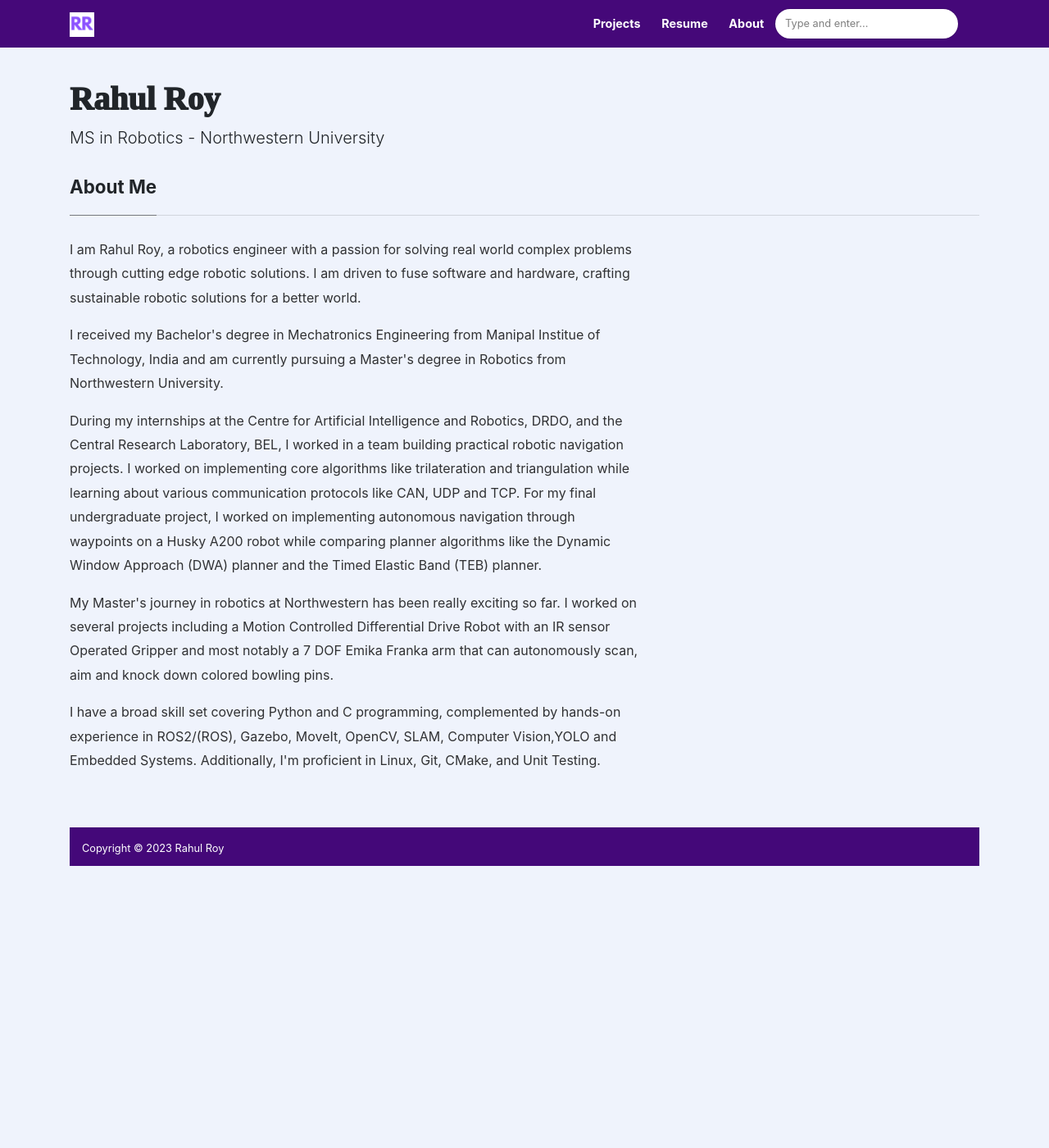
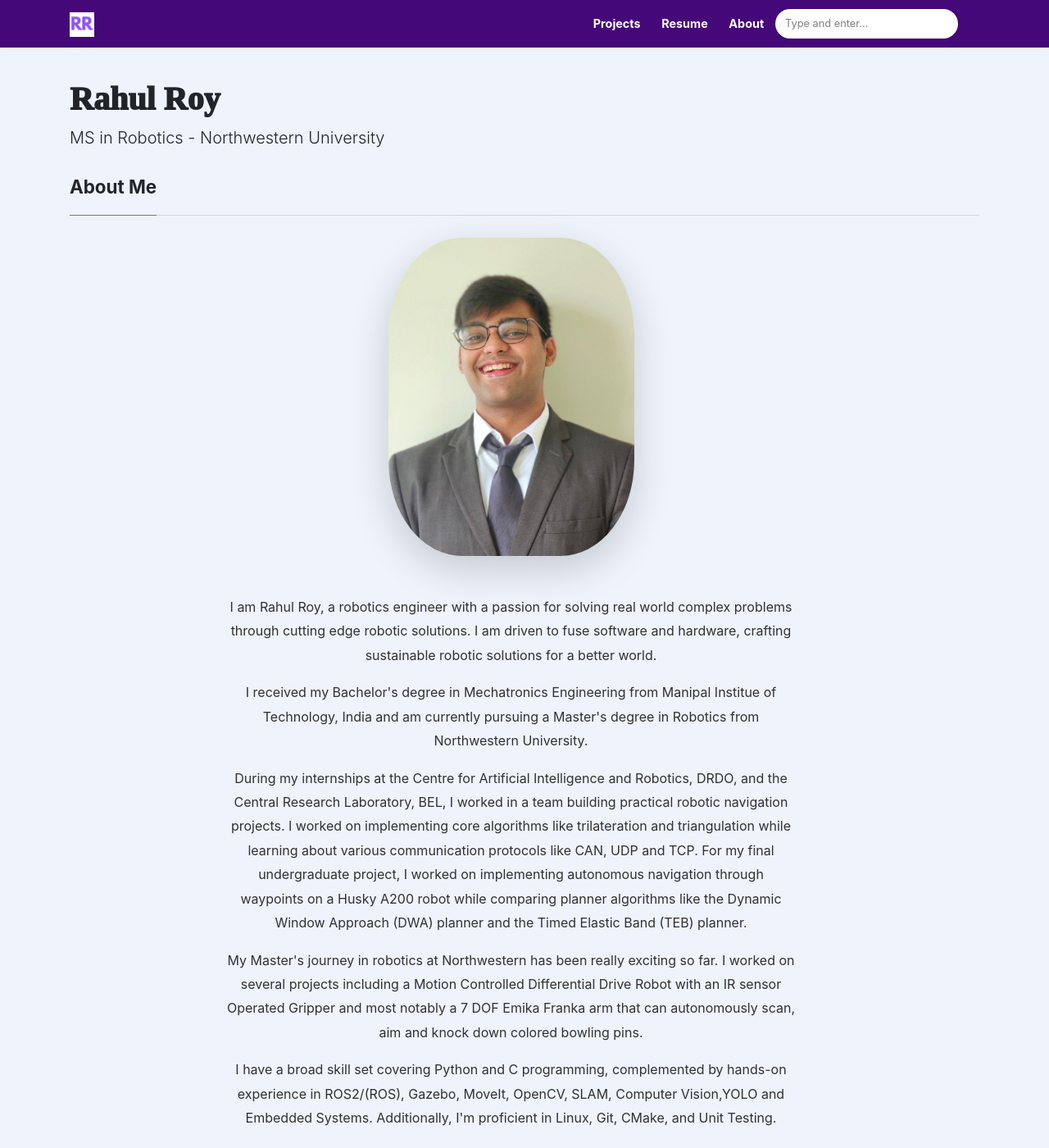
Before and after one commit to roy2909/roy2909.github.io, a Jekyll site: the page built from _pages/about.md, in a window 1280 px wide and 1400 px high. Shown: the whole window at 82% size. Built offline with Jekyll 4.4.1, drawn with Linux system fonts in a browser that asks for light colours; nearby versions of some CDN libraries.

Commit message:
added profile pic for AboutMe

```diff
--- a/_pages/about.md
+++ b/_pages/about.md
@@ -5,8 +5,26 @@ permalink: /AboutMe
 comments: false
 ---
 
-<div class="row justify-content-between">
-<div class="col-md-8 pr-5">
+
+<style>
+  .profile-pic {
+    max-width: 300px; /* Adjust the size as needed */
+    height: auto;
+    border-radius: 30%; /* Optional: Makes the image round */
+  }
+
+  /* Additional styles for centering content */
+  .center-content {
+    text-align: center;
+  }
+</style>
+
+<div class="row justify-content-center">
+  <div class="col-md-8 pr-5 center-content"> <!-- Applied center-content class -->
+
+<p class="mb-5">
+<img class="shadow-lg profile-pic" src="{{site.baseurl}}/assets/images/Profile.jpg" alt="Profile pic" />
+</p>
 
 <p>I am Rahul Roy, a robotics engineer with a passion for solving real world complex problems through cutting edge robotic solutions. I am driven to fuse software and hardware, crafting sustainable robotic solutions for a better world.</p>
 
@@ -19,7 +37,6 @@ For my final undergraduate project, I worked on implementing autonomous navigati
 
 <p>I have a broad skill set covering Python and C programming, complemented by hands-on experience in ROS2/(ROS), Gazebo, MoveIt, OpenCV, SLAM, Computer Vision,YOLO and Embedded Systems. Additionally, I'm proficient in Linux, Git, CMake, and Unit Testing. </p>
 
-<!-- <p class="mb-5"><img class="shadow-lg" src="{{site.baseurl}}/assets/images/mediumish-jekyll-template.png" alt="jekyll template mediumish" /></p> -->
 
 </div>
 </div>
```
Also changed, not shown: assets/images/Profile.jpg (added), 4 other files.
